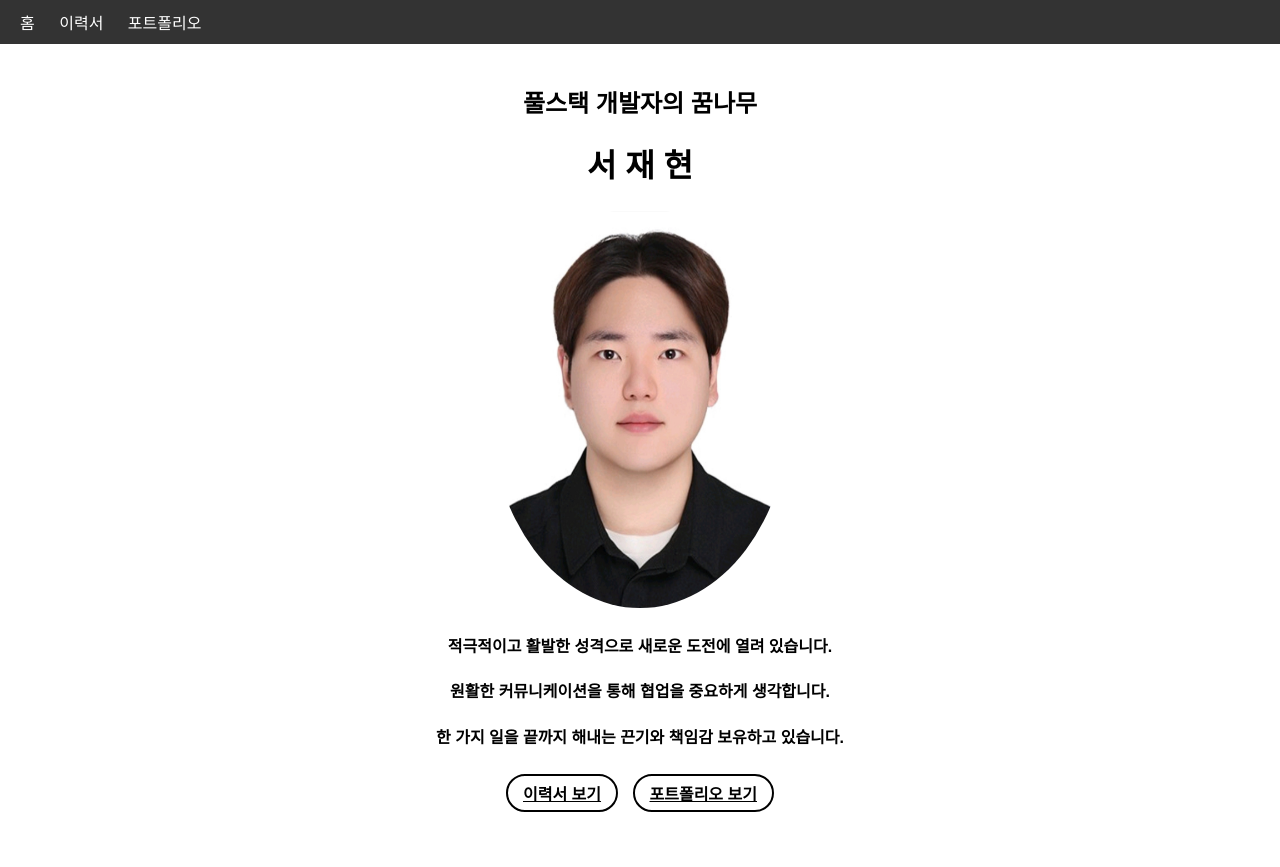
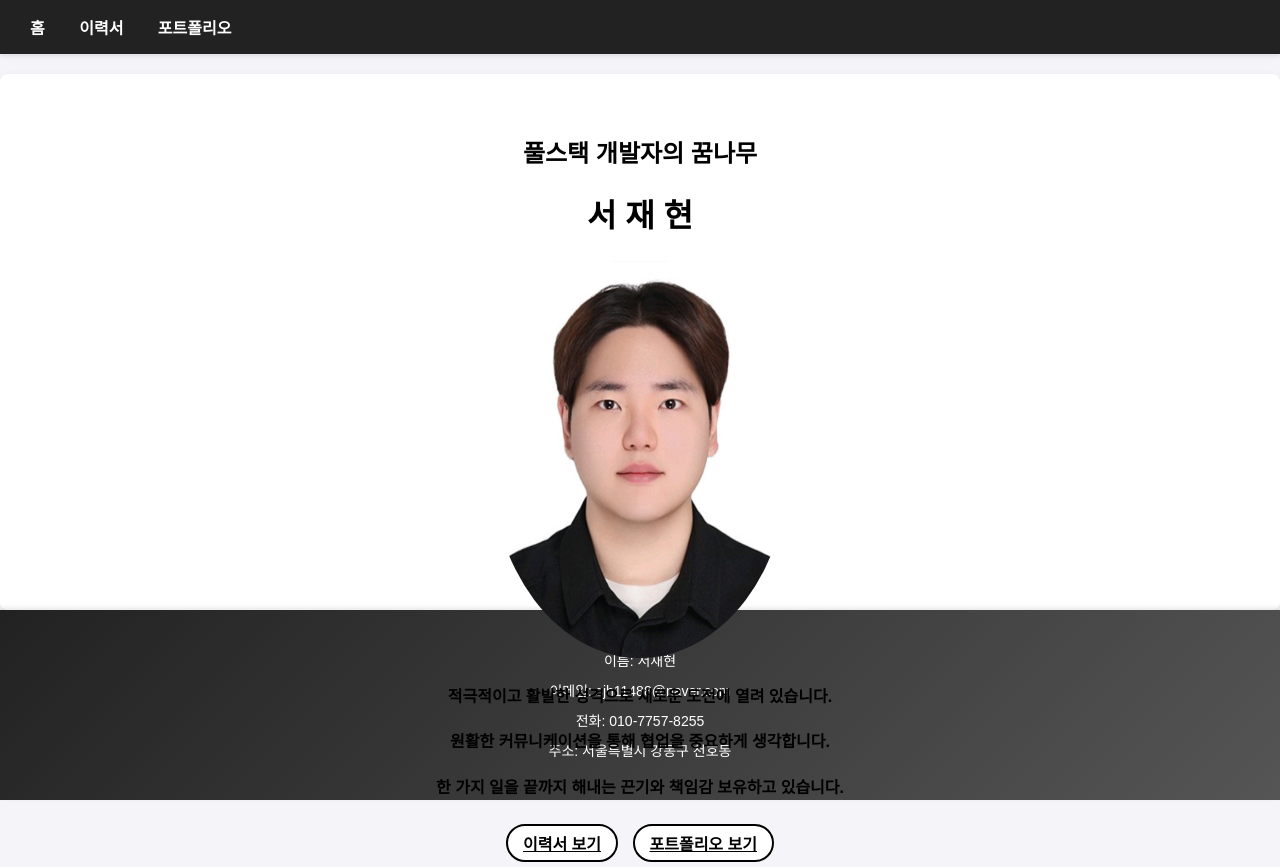
Before and after one commit to suejeahyun/resume, a Flask app: page / in a window 1280 px wide. Before the commit the page ends 812 px from the top, so only its background shows below. Run offline with Flask 3, Linux system fonts and the light colour scheme.

Commit message:
생성 : Footer, 수정 : header hover

```diff
--- a/app/static/css/resume_style.css
+++ b/app/static/css/resume_style.css
@@ -39,7 +39,9 @@
     border-radius: 8px; /* 둥근 모서리 */
     box-shadow: 0 2px 5px rgba(0, 0, 0, 0.1); /* 미세한 그림자 효과 */
 }
-
+.Education-item:hover{
+    background-color: #f0f0f0;
+}
 .Education-item p {
     margin: 5px 0; /* 각 p 태그 간의 간격 */
     font-size: 1em; /* 기본 폰트 크기 */
--- a/app/static/css/style.css
+++ b/app/static/css/style.css
@@ -1,20 +1,76 @@
-body {
-    font-family: Arial, sans-serif;
-    margin: 0;
-    padding: 0;
+/* 전체 페이지 높이 설정 */
+html, body {
+    height: 100%; /* 전체 페이지 높이 설정 */
+    margin: 0; /* 기본 여백 제거 */
+    font-family: 'Arial', sans-serif; /* 모던한 글꼴 */
 }
 
+/* body 설정 */
+body {
+    display: flex;
+    flex-direction: column;
+    justify-content: space-between; /* 내용과 푸터 사이에 공간을 만들어서 푸터를 하단에 고정 */
+    background-color: #f4f4f9; /* 배경 색 */
+}
+
+/* 네비게이션 스타일 */
 nav {
-    background-color: #333;
-    padding: 10px;
+    background-color: #222; /* 진한 회색 배경 */
+    padding: 15px;
+    box-shadow: 0 2px 5px rgba(0, 0, 0, 0.1); /* 네비게이션 아래 그림자 */
 }
 
 nav a {
-    color: white;
-    text-decoration: none;
-    margin: 10px;
+    color: #fff; /* 텍스트 색 */
+    text-decoration: none; /* 밑줄 제거 */
+    margin: 0 15px; /* 좌우 여백 */
+    font-weight: bold; /* 글자 두껍게 */
+    text-transform: uppercase; /* 대문자 */
+    transition: color 0.3s ease, transform 0.3s ease; /* 부드러운 전환 효과 */
 }
 
+nav a:hover {
+    color: #ff6f61; /* hover 시 색상 변경 */
+    transform: translateY(-2px); /* 살짝 위로 올라가는 효과 */
+}
+
+/* 메인 콘텐츠 스타일 */
 main {
-    padding: 20px;
+    padding: 40px;
+    flex: 1; /* 메인 콘텐츠가 화면의 남은 공간을 차지하도록 설정 */
+    background-color: #fff; /* 흰색 배경 */
+    box-shadow: 0 2px 10px rgba(0, 0, 0, 0.05); /* 카드 느낌의 그림자 */
+    border-radius: 8px; /* 모서리 둥글게 */
+    margin-top: 20px;
 }
+
+/* 푸터 스타일 */
+footer {
+    background: linear-gradient(135deg, #222, #555); /* 그라데이션 배경 */
+    color: #fff;
+    text-align: center;
+    padding: 30px;
+    font-size: 14px;
+    box-shadow: 0 -2px 5px rgba(0, 0, 0, 0.1); /* 푸터 위 그림자 */
+}
+
+footer p {
+    margin: 10px 0; /* 항목 사이 여백 */
+}
+
+footer a {
+    color: #ff6f61; /* 링크 색상 */
+    text-decoration: none; /* 밑줄 제거 */
+    font-weight: bold;
+}
+
+footer a:hover {
+    text-decoration: underline; /* hover 시 밑줄 추가 */
+}
+
+/* 모바일 화면에서 글자 크기 조정 */
+@media (max-width: 600px) {
+    footer {
+        font-size: 12px; /* 작은 화면에서는 글자 크기 축소 */
+    }
+}
--- a/app/templates/base.html
+++ b/app/templates/base.html
@@ -15,5 +15,11 @@
     <main>
         {% block content %}{% endblock %}
     </main>
+    <footer>
+        <p>이름: 서재현</p>
+        <p>이메일: sjh11488@naver.com</p>
+        <p>전화: 010-7757-8255</p>
+        <p>주소: 서울특별시 강동구 천호동</p>
+    </footer>
 </body>
 </html>
```
